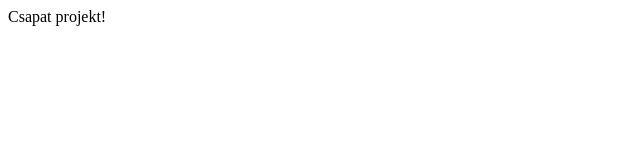
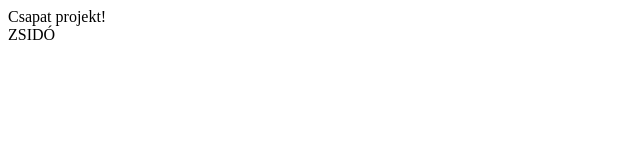
Before and after one commit to CoPhe23/react_task_team_test, a React (Vite) app: page / in a window 1280 px wide. Shown: the top 160 px of the page, without its empty margins (0-640 px from the left). Built offline with nearby package versions, Linux system fonts and the light colour scheme.

Commit message:
DEV: AddTask.jsx

```diff
--- a/src/App.jsx
+++ b/src/App.jsx
@@ -1,4 +1,5 @@
 import './App.css'
+import { AddTask } from './components/AddTaSK.JSX'
 
 function App() {
 
@@ -6,6 +7,7 @@ function App() {
   return (
     <>
     Csapat projekt!
+    <AddTask/>
     </>
   )
 }
--- /dev/null
+++ b/src/components/AddTask.jsx
@@ -0,0 +1,9 @@
+import React from 'react'
+
+export const AddTask = () => {
+  return (
+    <div>
+      ZSIDÓ
+    </div>
+  )
+}
```
